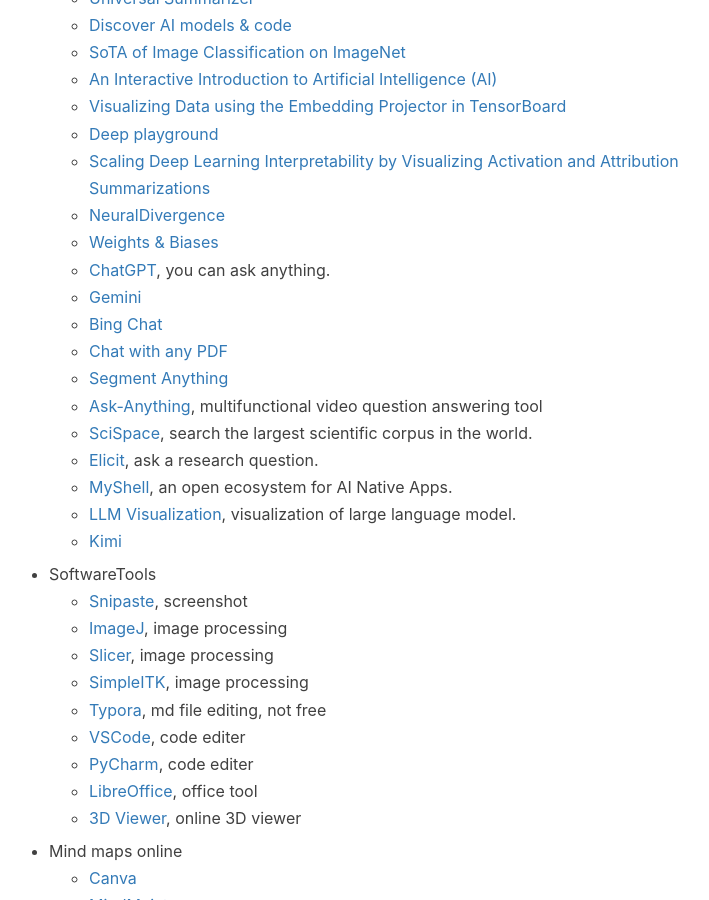
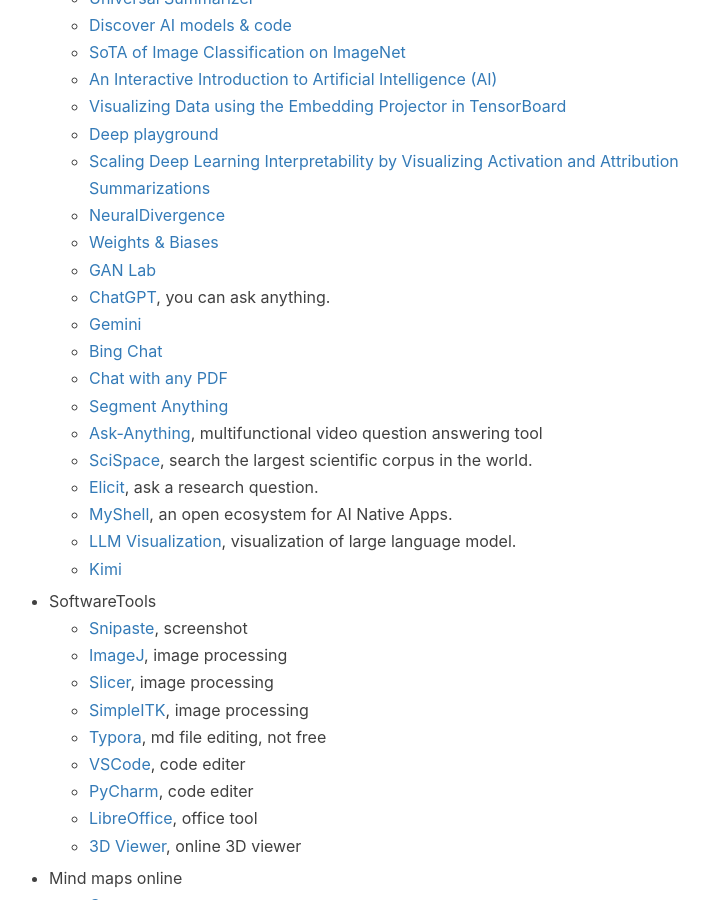
Before and after one commit to jizhang02/jizhang02.github.io, a Jekyll site: the page built from _posts/2022-09-20-productivity.markdown, in a window 1280 px wide and 900 px high, scrolled down 3226 px. Shown: the whole window, without its empty margins (256-965 px from the left). Built offline with Jekyll 4.4.1, drawn with Linux system fonts in a browser that asks for light colours; nearby versions of some CDN libraries; a script that is not in the unit is left out; comment, search, counter and statistics services are not loaded.

Commit message:
Update 2022-09-20-productivity.markdown

```diff
--- a/_posts/2022-09-20-productivity.markdown
+++ b/_posts/2022-09-20-productivity.markdown
@@ -127,6 +127,7 @@
     * [Scaling Deep Learning Interpretability by Visualizing Activation and Attribution Summarizations](https://fredhohman.com/summit/)
     * [NeuralDivergence](http://haekyu.com/neural-divergence/)
     * [Weights & Biases](https://wandb.ai/site)
+    * [GAN Lab](https://poloclub.github.io/ganlab/)
     * [ChatGPT](https://chat.openai.com/chat), you can ask anything.
     * [Gemini](https://gemini.google.com/app)
     * [Bing Chat](https://www.bing.com/search?form=NTPCHT&showconv=1&sendquery=1&q=bing)
```
